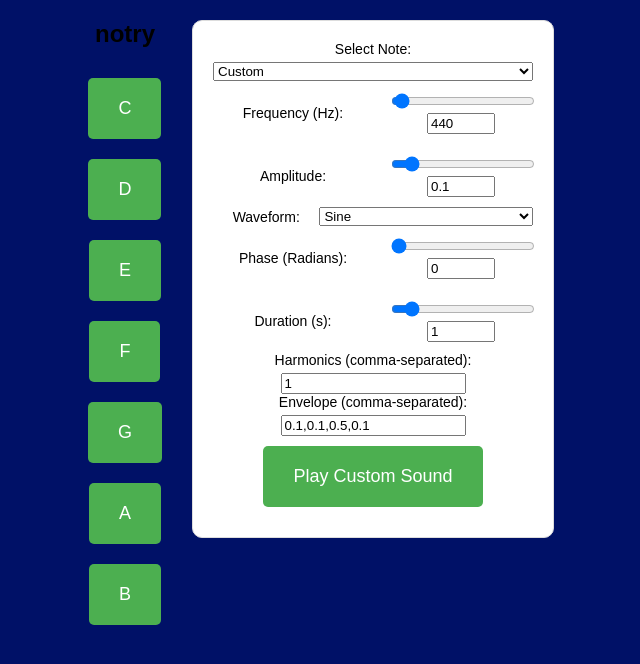
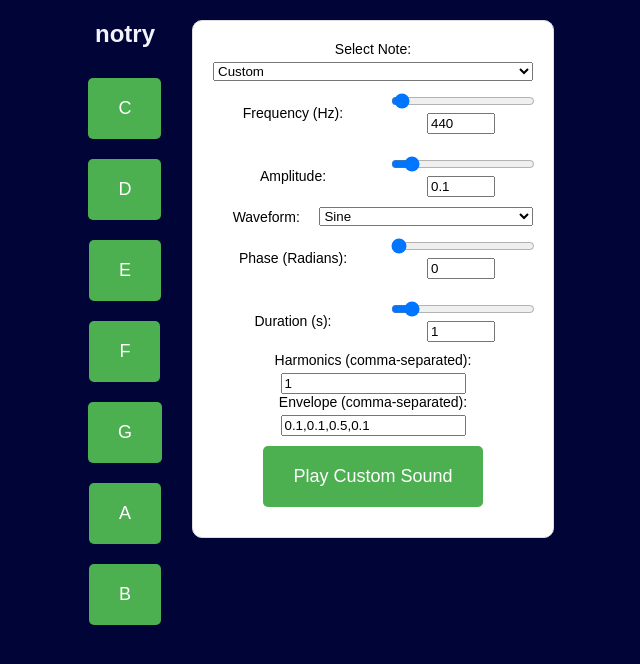
Before and after one commit to SkillfulElectro/notry, a plain HTML site: page index.html in a window 1280 px wide. Shown: the whole page, without its empty margins (324-964 px from the left). Drawn offline with Linux system fonts and the light colour scheme.

Commit message:
Update styles.css

```diff
--- a/styles.css
+++ b/styles.css
@@ -1,7 +1,7 @@
 body {
     display: flex;
     min-height: 100vh;
-    background-color: #001167;
+    background-color: #000436;
     font-family: Arial, sans-serif;
     margin: 0;
 }
@@ -42,6 +42,7 @@ body {
     margin-bottom: 20px;
     font-size: 24px;
     font-weight: bold;
+    color: #f2f3fc;
 }
 
 .custom-sound-box {
```
